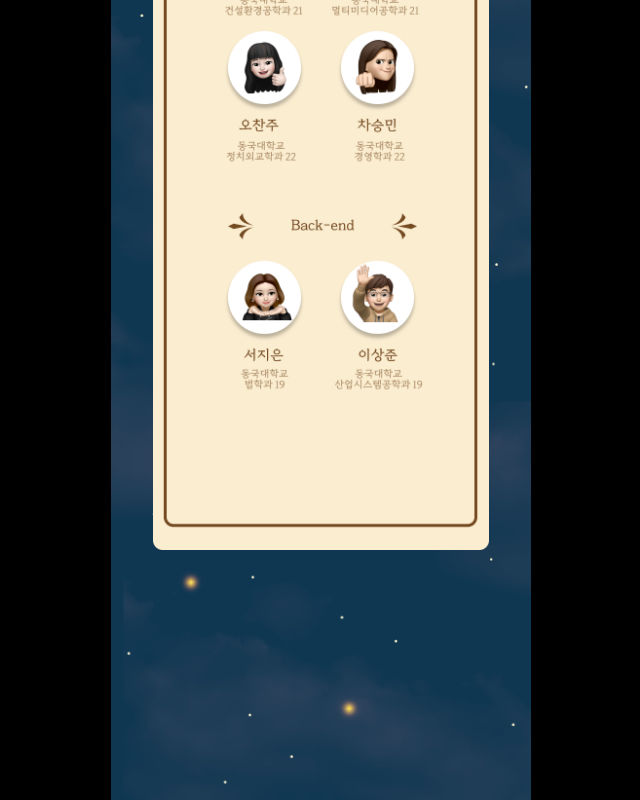
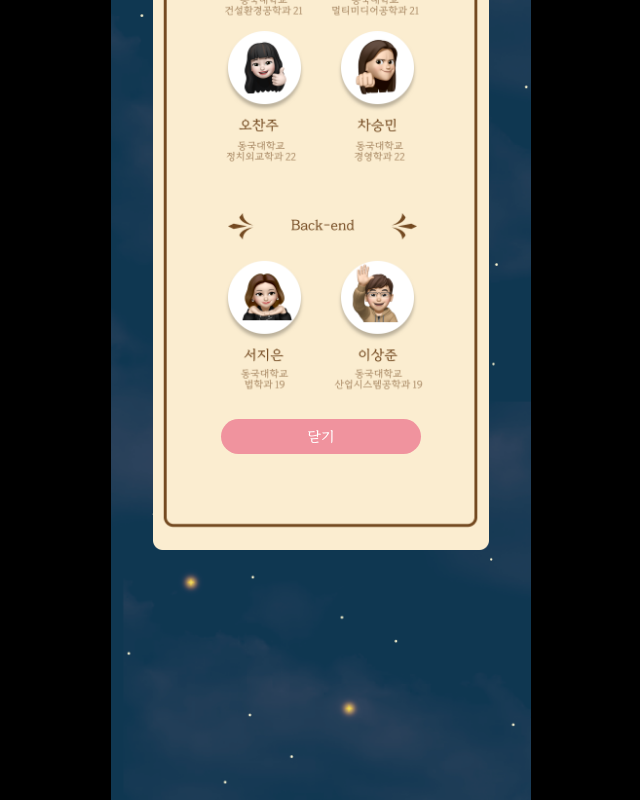
Before and after one commit to irumi-dgu/irumi-forntend, a React (Vite) app: page /about in a window 1280 px wide. Shown: the part 767-1567 px from the top of the page, without its empty margins (319-959 px from the left). Built offline with nearby package versions, Linux system fonts and the light colour scheme.

Commit message:
:sparkles: 어바웃 페이지에 닫기 버튼 생성

```diff
--- a/src/pages/About/AboutUs.jsx
+++ b/src/pages/About/AboutUs.jsx
@@ -1,10 +1,20 @@
 import React from "react";
 import * as S from "./style";
+import { useNavigate } from "react-router-dom";
 
 function AboutUs() {
+  const navigate = useNavigate();
+
+  const handleBackClick = () => {
+    navigate(-1);
+  };
+
   return (
     <S.aboutWrapper>
       <S.aboutBg img src="/about_bgimg.png" />
+      <S.Close>
+        <S.CloseBtn onClick={handleBackClick}>닫기</S.CloseBtn>
+      </S.Close>
     </S.aboutWrapper>
   );
 }
--- a/src/pages/About/style.jsx
+++ b/src/pages/About/style.jsx
@@ -32,3 +32,31 @@ export const aboutIntro = styled.div`
   line-height: 15px;
   text-align: center;
 `;
+
+export const CloseBtn = styled.div`
+  position: absolute;
+  width: 200px;
+  font-family: "DonggukFont";
+  color: white;
+  font-size: 14px;
+  height: 35px;
+  display: flex;
+  justify-content: center;
+  align-items: center;
+`;
+
+export const Close = styled.div`
+  position: absolute;
+  /* transform: translateX(-70%); */
+  margin-top: 200%;
+  height: 35px;
+  border-radius: 20px;
+  background-color: #f0939e;
+  justify-content: center;
+  display: flex;
+  width: 200px;
+
+  @media (max-width: 860px) and (max-height: 1180px) {
+    margin-top: 207%;
+  }
+`;
```
